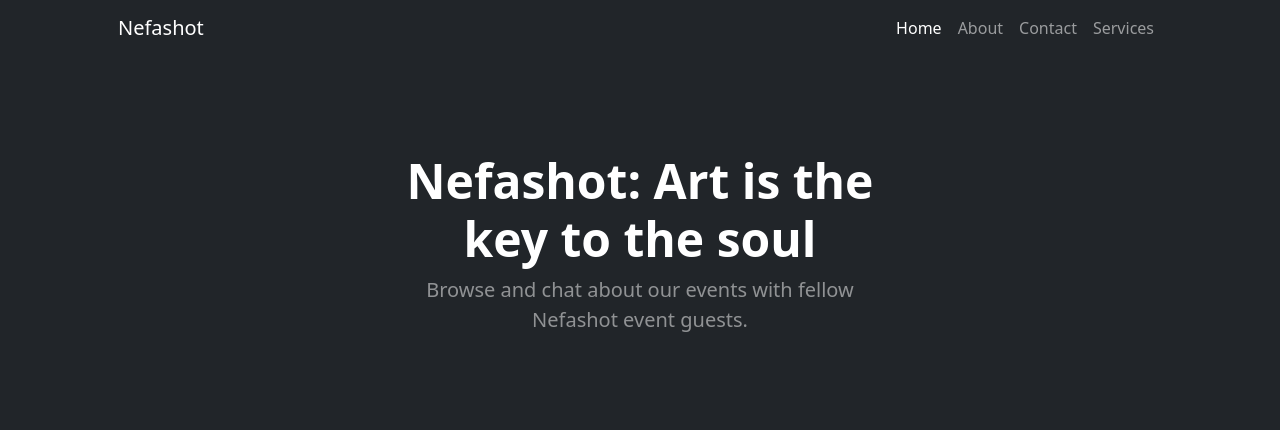
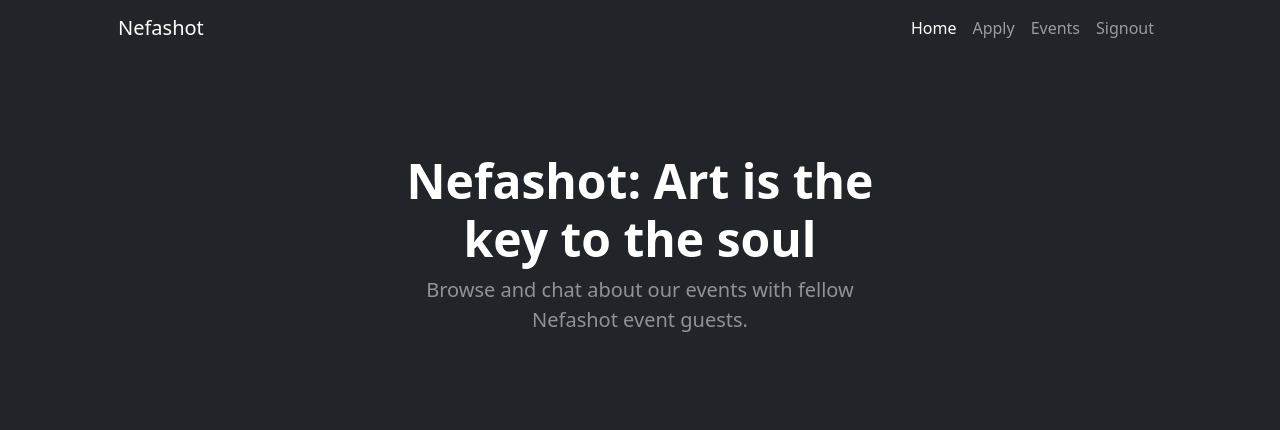
Before and after one commit to meet-projects/Y2-GroupD-Team4, a Flask app: page /events in a window 1280 px wide. Shown: the top 430 px of the page. Run offline with Flask 3, Linux system fonts and the light colour scheme; data that the repository does not hold is empty; some libraries are stand-ins or nearby versions.

Commit message:
I finish

```diff
--- a/app.py
+++ b/app.py
@@ -46,7 +46,7 @@ def signup():
         try:
 
             # print("vadim1")
-            user = {'email': email, 'password' : password, 'full name': name}
+            user = {'email': email, 'password' : password, 'full_name': name}
             UID = login_session['user']['localId']
             db.child('Users').child(UID).set(user)
             return redirect(url_for('home'))
@@ -59,13 +59,13 @@ def signup():
 @app.route('/home', methods=['GET', "POST"])
 def home():
     uid = login_session['user']['localId']
-    name = db.child('Users').child(uid).child('full name').get().val()
+    name = db.child('Users').child(uid).child('full_name').get().val()
     return render_template('home.html', n = name)
 #Code goes above here
 
-db.set('Events')
-db.child('Events').push({'title': 'Nefashot Annual Talent Show','text':'2tired2write'})
-db.child('Events').push({'title': 'Guitar Session with Haim Vadim','text':'play guitar with Haim ig'})
+# db.set('Events')
+# db.child('Events').push({'title': 'Nefashot Annual Talent Show','text':'2tired2write'})
+# db.child('Events').push({'title': 'Guitar Session with Haim Vadim','text':'play guitar with Haim ig'})
 
 @app.route('/events', methods = ['GET', 'POST'])
 def events():
@@ -73,5 +73,17 @@ def events():
     return render_template('events.html', d = dicti)
 
 
+
+
+
+@app.route('/apply', methods = ['GET', 'POST'])
+def apply():
+
+
+
+
+    return render_template('help.html')
+
+
 if __name__ == '__main__':
     app.run(debug=True)
--- a/templates/events.html
+++ b/templates/events.html
@@ -25,10 +25,10 @@
                 <button class="navbar-toggler" type="button" data-bs-toggle="collapse" data-bs-target="#navbarSupportedContent" aria-controls="navbarSupportedContent" aria-expanded="false" aria-label="Toggle navigation"><span class="navbar-toggler-icon"></span></button>
                 <div class="collapse navbar-collapse" id="navbarSupportedContent">
                     <ul class="navbar-nav ms-auto mb-2 mb-lg-0">
-                        <li class="nav-item"><a class="nav-link active" aria-current="page" href="#!">Home</a></li>
-                        <li class="nav-item"><a class="nav-link" href="#!">About</a></li>
-                        <li class="nav-item"><a class="nav-link" href="#!">Contact</a></li>
-                        <li class="nav-item"><a class="nav-link" href="#!">Services</a></li>
+                        <li class="nav-item"><a class="nav-link active" aria-current="page" href="/home">Home</a></li>
+                        <li class="nav-item"><a class="nav-link" href="/apply">Apply</a></li>
+                        <li class="nav-item"><a class="nav-link" href="/events">Events</a></li>
+                        <li class="nav-item"><a class="nav-link" href="/">Signout</a></li>
                     </ul>
                 </div>
             </div>
--- a/templates/home.html
+++ b/templates/home.html
@@ -86,8 +86,6 @@
       <source src="/build/videos/arcnet.io(5-min).mp4" type=video/mp4>
     </video>
 
-<br>
-<br>
 <h2 class = "vadim">about us </h2>
 <br>
 <p class = "vadim">Nefashot (Souls in Hebrew) is a social initiative whose purpose is to raise awareness about the field of mental health in the public space through art, culture and dialogue-based events.
```
Also changed, not shown: templates/signin.html (+1 -6 lines).
